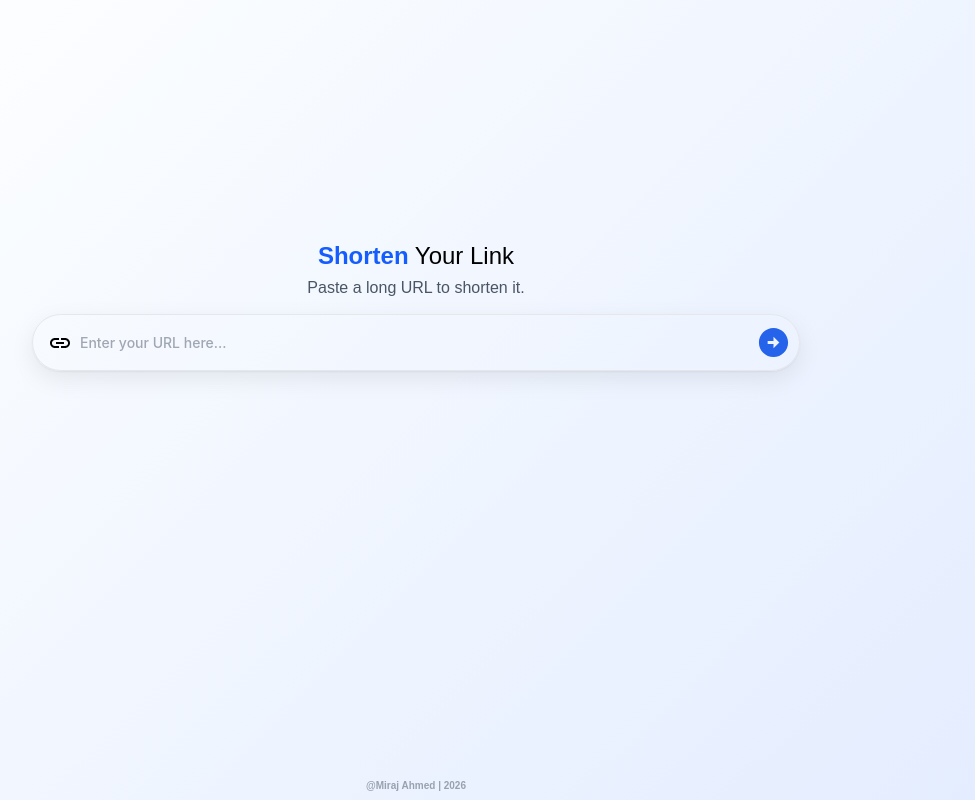
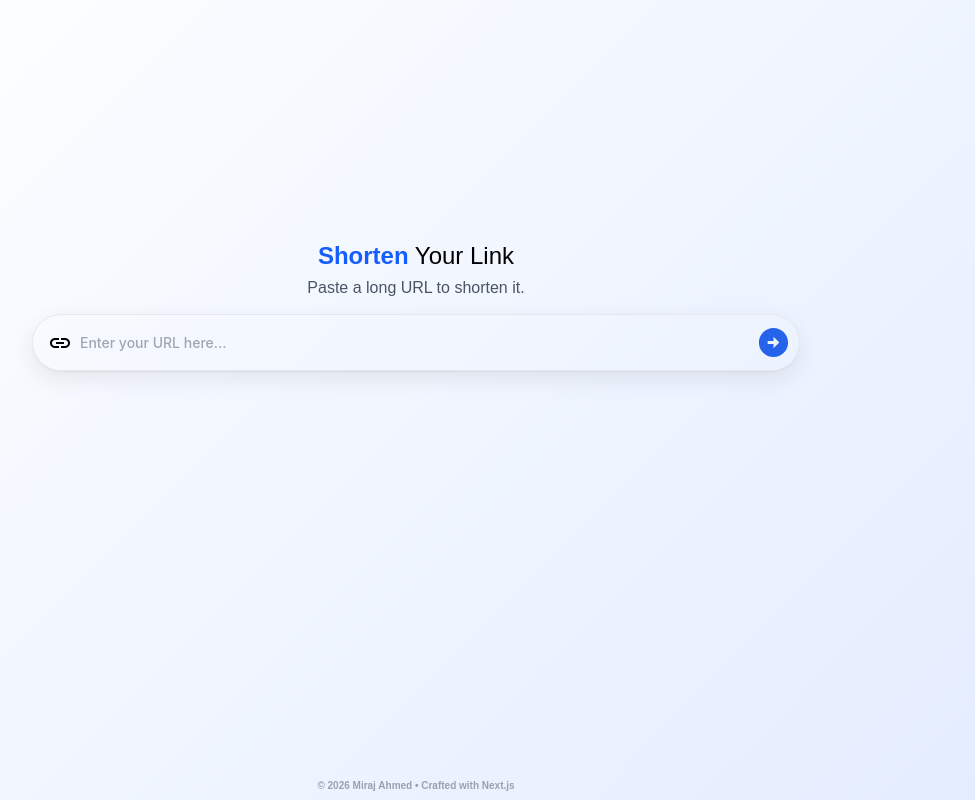
Before and after one commit to iammiraj98-dev/Url-Shortner, a Next.js app: page /urlShortner in a window 1280 px wide. Shown: the whole page, without its empty margins (224-1199 px from the left). Built offline with nearby package versions, Linux system fonts and the light colour scheme.

Commit message:
Single Url Shortner Done

```diff
--- a/app/components/common/rightReserved.tsx
+++ b/app/components/common/rightReserved.tsx
@@ -2,7 +2,7 @@ import './common.css';
 const RightReserved = () => {
   return(
     <>
-    <div className="right-reserved-strip flex justify-center text-gray-400 font-semibold">@Miraj Ahmed | 2026</div>
+    <div className="right-reserved-strip flex justify-center text-gray-400 font-semibold">© 2026 Miraj Ahmed • Crafted with Next.js</div>
     </>
   )
 
```
Also changed, not shown: app/api/r/[key]/route.ts (renamed from app/api/redirect/[key]/route.ts).
